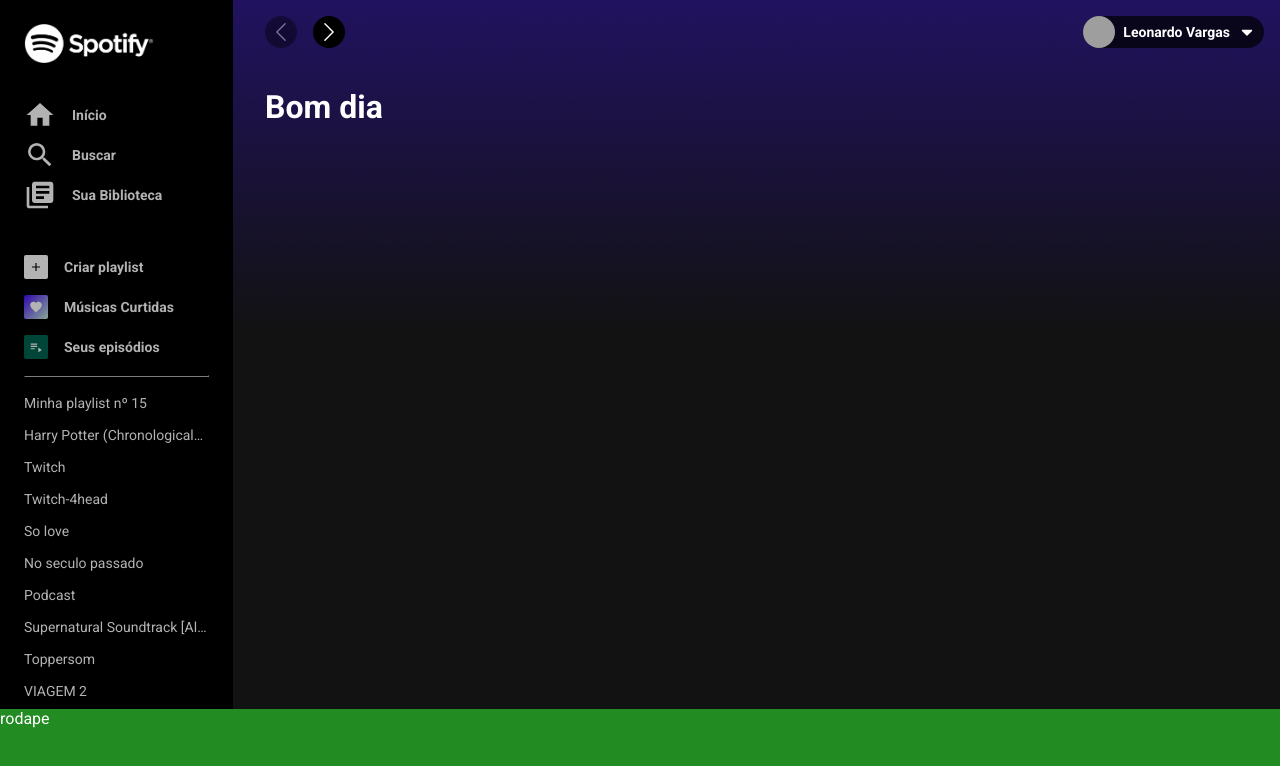
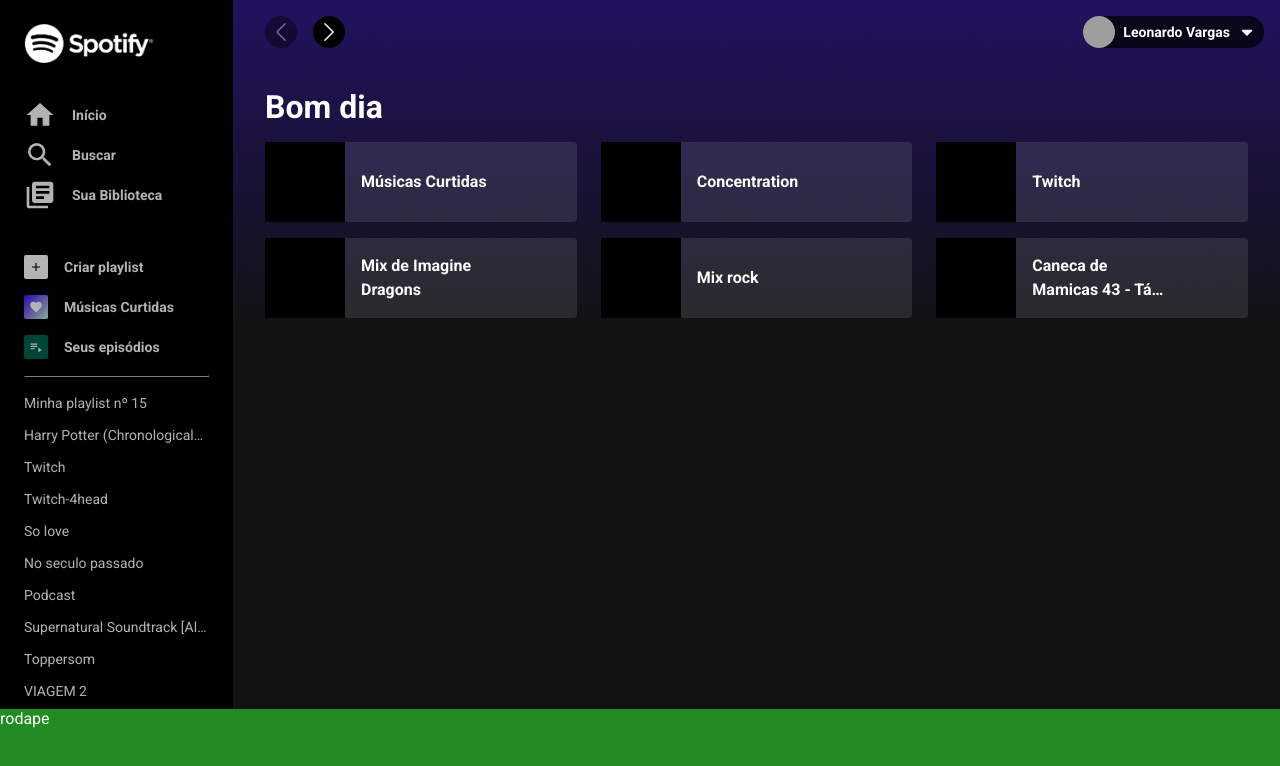
Before and after one commit to leovargasdev/spotify-clone, a Next.js app: page / in a window 1280 px wide. Shown: the top 766 px of the page. Built offline with nearby package versions, Linux system fonts and the light colour scheme; grey boxes are pictures that could not be loaded.

Commit message:
feat: adicionando os cards na homepage

```diff
--- a/src/pages/index.tsx
+++ b/src/pages/index.tsx
@@ -1,7 +1,20 @@
 import Head from 'next/head'
+import { FaPlay, FaPause } from 'react-icons/fa'
 import { useEffect, useState } from 'react'
 
+import styles from 'styles/home.module.scss'
+
+const MOCK_CARDS = [
+  'Músicas Curtidas',
+  'Concentration',
+  'Twitch',
+  'Mix de Imagine Dragons',
+  'Mix rock',
+  'Caneca de Mamicas 43 - Tá na hora de lembrar Caneca de Mamicas 43 - Tá na hora de lembrar Caneca de Mamicas 43 - Tá na hora de lembrar Caneca de Mamicas 43 - Tá na hora de lembrar Caneca de Mamicas 43 - Tá na hora de lembrar'
+]
+
 export default function HomePage() {
+  const [activePlay, setActivePlay] = useState<number>(-1)
   const [welcomeMessage, setWelcomeMessage] = useState<string>('')
 
   useEffect(() => {
@@ -12,13 +25,34 @@
     else setWelcomeMessage('Boa noite')
   }, [])
 
+  const handleActivePlay = (cardIndex: number): void => {
+    setActivePlay(state => (state === cardIndex ? -1 : cardIndex))
+  }
+
   return (
     <>
-      <div>
-        <Head>
-          <title>HomePage</title>
-        </Head>
-        <h1>{welcomeMessage}</h1>
+      <Head>
+        <title>HomePage</title>
+      </Head>
+      <h1>{welcomeMessage}</h1>
+
+      <div className={styles.cards}>
+        {MOCK_CARDS.map((card, index) => (
+          <div
+            key={card}
+            className={`${styles.card} ${
+              activePlay === index ? styles.active : ''
+            }`}
+          >
+            <span />
+            <strong>{card}</strong>
+            <div className={styles['card--button']}>
+              <button type="button" onClick={() => handleActivePlay(index)}>
+                {activePlay === index ? <FaPause /> : <FaPlay />}
+              </button>
+            </div>
+          </div>
+        ))}
       </div>
     </>
   )
--- a/src/styles/globals.scss
+++ b/src/styles/globals.scss
@@ -25,7 +25,7 @@
   --black-light: #282828;
 
   --black: #000000;
-  --green: #3bd760;
+  --green: #3DDF64;
 
 }
 
--- /dev/null
+++ b/src/styles/home.module.scss
@@ -0,0 +1,79 @@
+.cards {
+  display: grid;
+  grid-template-columns: repeat(3, 1fr);
+  gap: 16px 24px;
+  margin-top: 16px;
+}
+
+.card {
+  position: relative;
+
+  display: flex;
+  align-items: center;
+  column-gap: 16px;
+  padding-right: 8px;
+  border-radius: 4px;
+  background: rgba(255, 255, 255, 0.1);
+
+  span {
+    display: block;
+    width: 80px;
+    height: 80px;
+    background: var(--black);
+  }
+
+  strong {
+    flex: 1;
+    font-size: 1rem;
+    line-height: 1.5rem;
+
+    overflow: hidden;
+    text-overflow: ellipsis;
+    display: -webkit-box;
+    -webkit-line-clamp: 2;
+    -webkit-box-orient: vertical;
+  }
+
+  .card--button {
+    width: 58px;
+    height: 100%;
+    display: flex;
+
+    button {
+      display: flex;
+
+      font-size: 1rem;
+      line-height: 1.5rem;
+
+      width: 48px;
+      height: 48px;
+      margin: auto;
+      border-radius: 50%;
+      background: var(--green);
+      box-shadow: 0 8px 8px rgb(0 0 0 / 30%);
+
+      opacity: 0;
+
+      transition: all 0.4s;
+
+      svg {
+        color: var(--black);
+        margin: auto;
+      }
+
+      &:hover {
+        transform: scale(1.05);
+      }
+    }
+  }
+
+  &:hover, &.active {
+    background: rgba(255, 255, 255, 0.2);
+
+    .card--button button {
+      opacity: 1;
+      transform: scale(1.05);
+    }
+  }
+
+}
```
